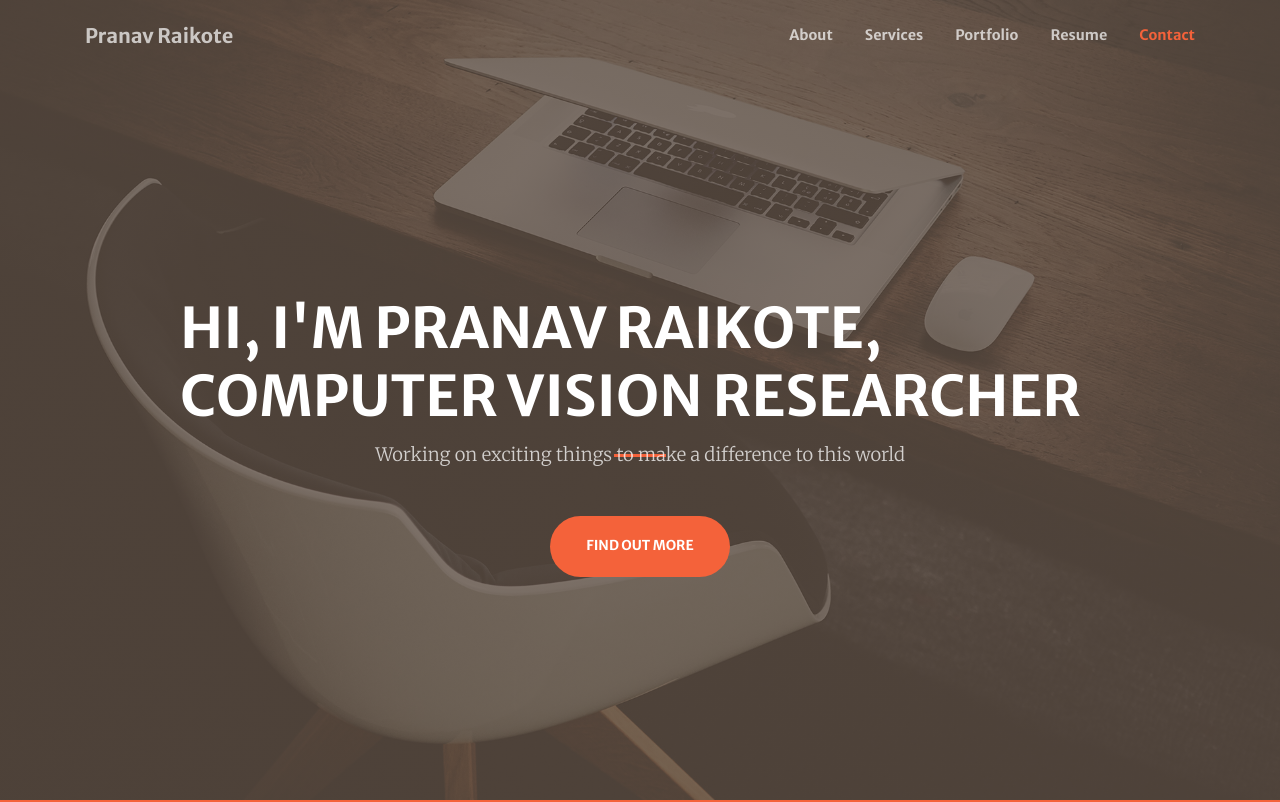
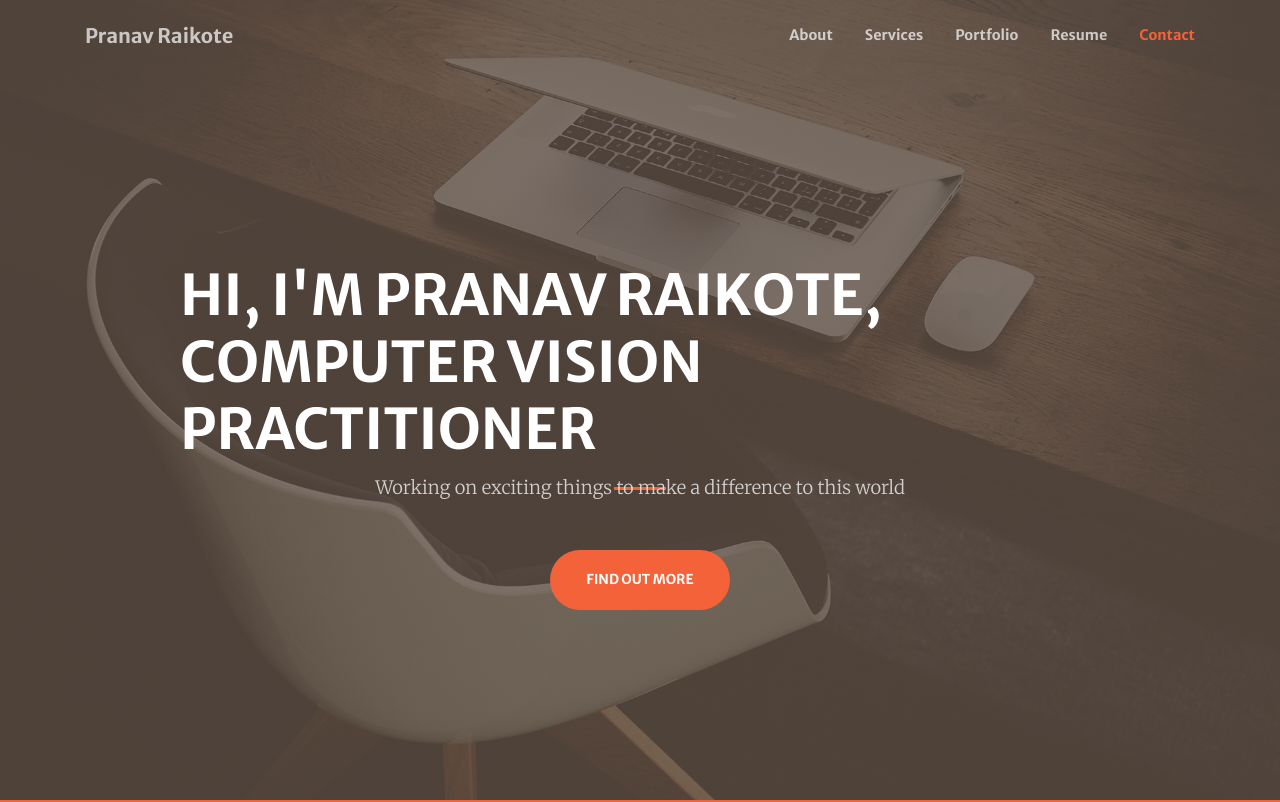
Before and after one commit to pranavraikote/pranavraikote.github.io, a plain HTML site: page index.html in a window 1280 px wide. Shown: the top 802 px of the page. Drawn offline with nearby package versions, Linux system fonts and the light colour scheme.

Commit message:
Changes in Index Page - Changed Title

```diff
--- a/index.html
+++ b/index.html
@@ -47,7 +47,7 @@
             <div class="container h-100">
                 <div class="row h-100 align-items-center justify-content-center text-center">
                     <div class="col-lg-10 align-self-end">
-                        <h1 class="text-uppercase text-white font-weight-bold" align="left">Hi, I'm Pranav Raikote,    Computer Vision Researcher</h1>
+                        <h1 class="text-uppercase text-white font-weight-bold" align="left">Hi, I'm Pranav Raikote,    Computer Vision Practitioner</h1>
                         <hr class="divider my-4" />
                     </div>
                     <div class="col-lg-8 align-self-baseline">
```
